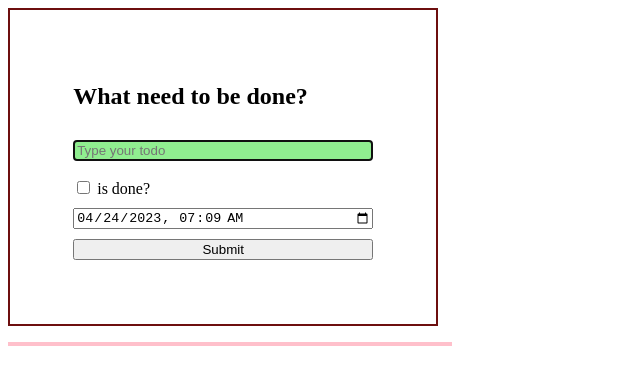
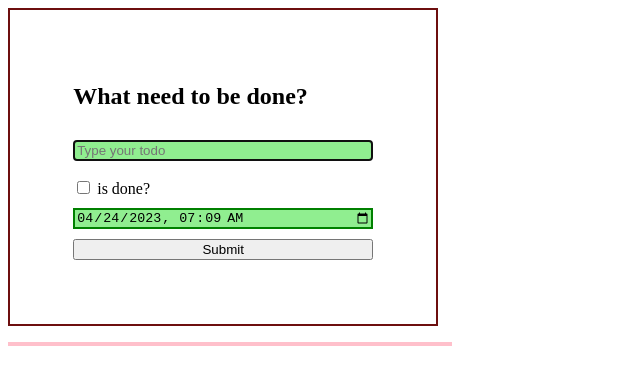
Before and after one commit to freshcodeAlice/fm-2023-react-welcome, a React (Create React App) app: page / in a window 1280 px wide. Shown: the top 384 px of the page, without its empty margins (0-640 px from the left). Built offline with nearby package versions, Linux system fonts and the light colour scheme.

Commit message:
date validation

```diff
--- a/src/components/ToDoList/ToDoForm/index.js
+++ b/src/components/ToDoList/ToDoForm/index.js
@@ -1,6 +1,7 @@
 import React, { Component } from 'react';
 import {format} from 'date-fns';
 import styles from './ToDoForm.module.css';
+import {isBefore} from 'date-fns';
 import cx from 'classnames';
 
 class ToDoForm extends Component {
@@ -10,7 +11,8 @@ class ToDoForm extends Component {
             todoBody: '',
             isDone: false,
             deadline: new Date(),
-            isInputValid: true
+            isInputValid: true,
+            isDateValid: true
         }
     }
 
@@ -43,6 +45,15 @@ class ToDoForm extends Component {
                  break;
             }
             case 'datetime-local': {
+                if(isBefore(new Date(target.value), new Date())) {
+                    this.setState({
+                        isDateValid: false
+                    })
+                } else {
+                    this.setState({
+                        isDateValid: true
+                    })
+                }
                 this.setState({
                  deadline: new Date(target.value)
               });
@@ -65,10 +76,15 @@ class ToDoForm extends Component {
 
 
     render() {
-        const {todoBody, isDone, deadline, isInputValid} = this.state;
+        const {todoBody, isDone, deadline, isInputValid, isDateValid} = this.state;
         const cnames = cx(styles['input-normal'], {
             [styles.valid]: isInputValid,
             [styles.invalid]: !isInputValid
+        });
+
+        const dateCN = cx({
+            [styles.valid]: isDateValid,
+            [styles.invalid]: !isDateValid
         })
         return (
             <form onSubmit={this.submitHandler} className={styles.container}>
@@ -85,7 +101,11 @@ class ToDoForm extends Component {
                     type="checkbox"
                     checked={isDone}
                     onChange={this.generalHandler}/> is done?</label>
-                <input type="datetime-local" value={format(deadline, "yyyy-MM-dd hh:mm")} onChange={this.generalHandler}/>
+                <input
+                type="datetime-local"
+                value={format(deadline, "yyyy-MM-dd hh:mm")}
+                onChange={this.generalHandler}
+                className={dateCN}/>
                 <button>Submit</button>
             </form>
         );
@@ -93,3 +113,8 @@ class ToDoForm extends Component {
 }
 
 export default ToDoForm;
+
+
+/* Реалізувати валідацію інпуту з датою таким чином, щоб дедлайн таски не міг бути у минулому заздалегідь
+
+*/
```
